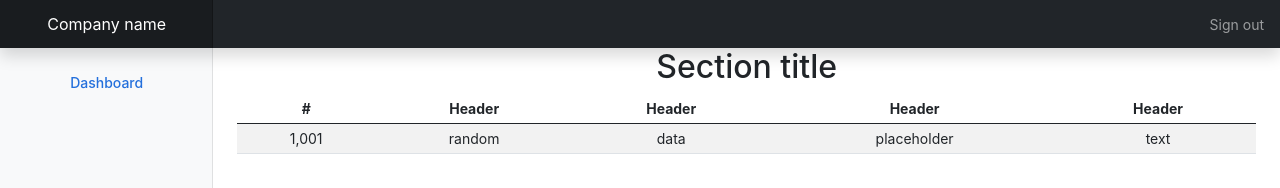
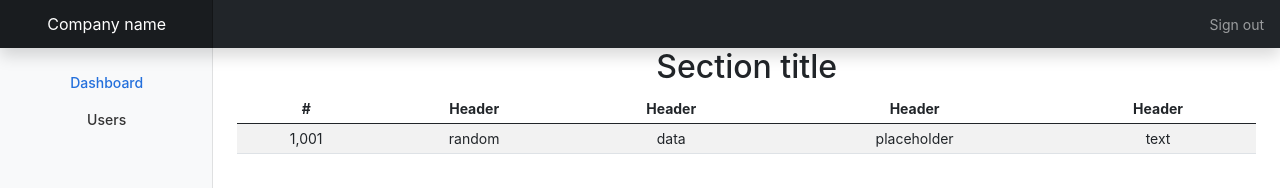
Before and after one commit to sayan95/react-admin, a React (Create React App) app: page / in a window 1280 px wide. Shown: the top 188 px of the page. Built offline with nearby package versions, Linux system fonts and the light colour scheme.

Commit message:
Router added

```diff
--- a/src/App.tsx
+++ b/src/App.tsx
@@ -1,21 +1,32 @@
-import React from 'react'
+// dependency imports
+import React from 'react';
+import {BrowserRouter, Route} from 'react-router-dom';
+import "./App.css";
+
+// app component imports
 import Dashboard from './secured/Dashboard';
 import Menu from './secured/components/Menu';
 import Navbar from './secured/components/Navbar';
-import "./App.css";
+import User from './secured/User';
 
+
+// App component defination
 const App = () => {
   return (
     <div className='App'>
+      <BrowserRouter>
         <Navbar/>
         <div className="container-fluid">
           <div className="row">
             <Menu/>
+
             <main className="col-md-9 ms-sm-auto col-lg-10 px-md-4">
-            <Dashboard/>
+                <Route path='/' exact component={Dashboard}/>
+                <Route path='/user' exact component={User}/>
             </main>
           </div>
         </div>
+      </BrowserRouter>
     </div>
   )
 }
--- a/src/secured/Dashboard.tsx
+++ b/src/secured/Dashboard.tsx
@@ -1,5 +1,7 @@
-import React, { Fragment } from 'react'
+// dependency imports
+import React, { Fragment } from 'react';
 
+// Admin dashboard component
 const Dashboard = () => {
     return (
         <Fragment>
@@ -30,4 +32,4 @@ const Dashboard = () => {
     )
 }
 
-export default Dashboard
+export default Dashboard;
--- a/src/secured/User.tsx
+++ b/src/secured/User.tsx
@@ -1,5 +1,7 @@
-import React from 'react'
+// dependency imports
+import React from 'react';
 
+// User components
 const User = () => {
     return (
         <div>
@@ -8,4 +10,4 @@ const User = () => {
     )
 }
 
-export default User
+export default User;
--- a/src/secured/components/Menu.tsx
+++ b/src/secured/components/Menu.tsx
@@ -1,22 +1,35 @@
-import React, { Fragment } from 'react'
+// dependency imports
+import React, { Fragment, useEffect } from 'react';
+import { Link, useLocation } from 'react-router-dom';
 
-interface Menus{
-    menu: string
-}
+// menu list
+const menus:Array<{label: string, href: string}>    = [
+    {label : 'Dashboard', href: '/'},
+    {label : 'Users', href: '/user'},
+];
 
 
+// Menu component
 const Menu = () => {
+    const location = useLocation();
+
+    useEffect(() => {
+        console.log(location.pathname)
+    }, [location.pathname]);
+
     return (
         <Fragment>
             <nav id="sidebarMenu" className="col-md-3 col-lg-2 d-md-block bg-light sidebar collapse">
                 <div className="position-sticky pt-3">
                     <ul className="nav flex-column">
-                        <li className="nav-item">
-                            <a className="nav-link active" aria-current="page" href="#">
-                                <span data-feather="home" />
-                                Dashboard
-                            </a>
-                        </li>
+                        {menus.map(m => (
+                            <li key={m.label} className="nav-item">
+                                <Link className={`nav-link ${location.pathname === m.href ? 'active': undefined}`} aria-current="page" to={m.href}>
+                                    <span data-feather="home"/>
+                                    <span>{m.label}</span>
+                                </Link>
+                            </li>
+                        ))}
                     </ul>
                 </div>
             </nav>
--- a/src/secured/components/Navbar.tsx
+++ b/src/secured/components/Navbar.tsx
@@ -1,18 +1,19 @@
 import React, { Fragment } from 'react';
+import { Link } from 'react-router-dom';
 
 const Navbar = () => {
     return (
         <Fragment>
             <header className="navbar navbar-dark sticky-top bg-dark flex-md-nowrap p-0 shadow">
-                <a className="navbar-brand col-md-3 col-lg-2 me-0 px-3" href="#">
+                <Link className="navbar-brand col-md-3 col-lg-2 me-0 px-3" to="/">
                     Company name
-                </a>
+                </Link>
 
                 <div className="navbar-nav">
                     <div className="nav-item text-nowrap">
-                        <a className="nav-link px-3" href="#">
-                        Sign out
-                        </a>
+                        <Link className="nav-link px-3" to="/">
+                            Sign out
+                        </Link>
                     </div>
                 </div>
             </header>
```
Lines whose indentation alone changed are shown as unchanged.
